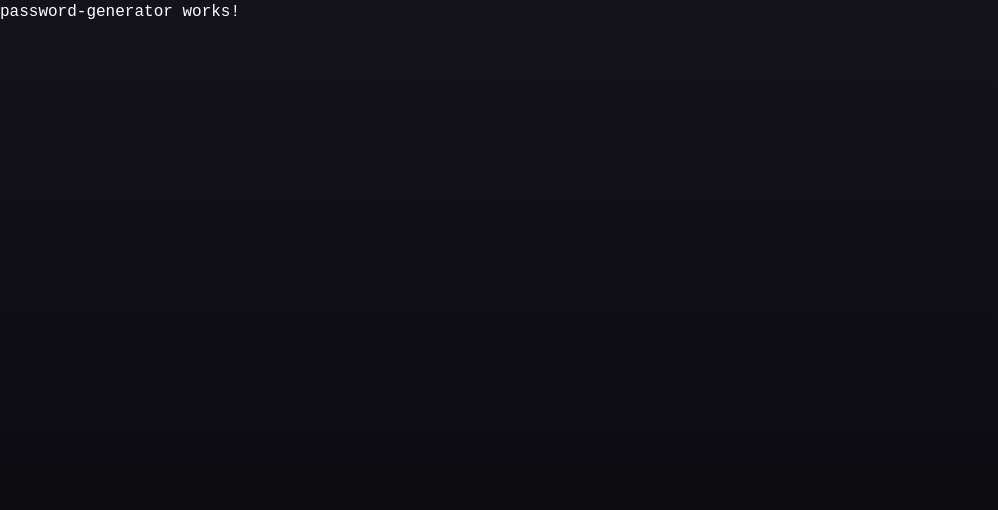
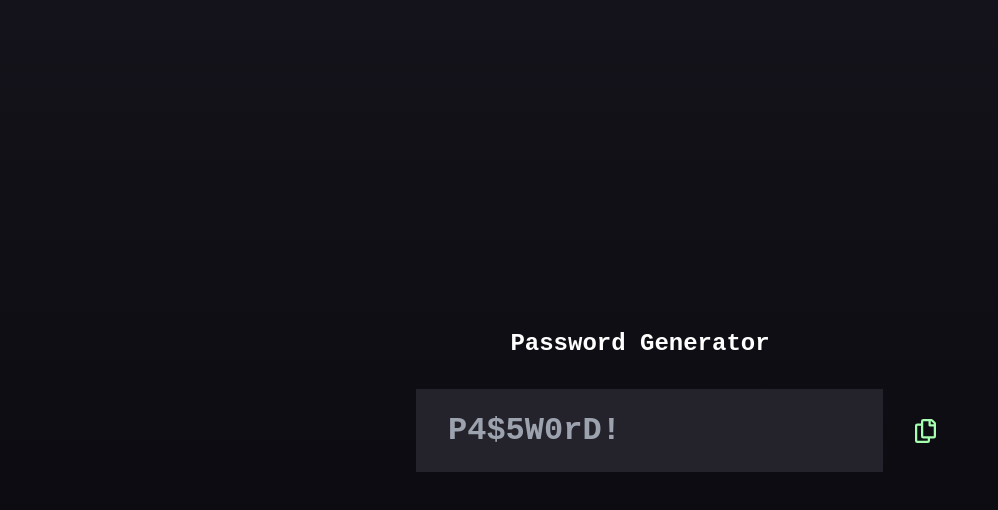
Before and after one commit to Konadu-Akwasi-Akuoko/password-generator-angular, an Angular app: page / in a window 1280 px wide. Shown: the top 510 px of the page, without its empty margins (0-998 px from the left). Built offline with nearby package versions, Linux system fonts and the light colour scheme.

Commit message:
feat: added the input and copy component

```diff
--- a/src/app/app.component.html
+++ b/src/app/app.component.html
@@ -1,3 +1,3 @@
-<main class="min-h-screen bg-gradient-to-b from-bg-a to-bg-b">
+<main class="min-h-screen bg-gradient-to-b from-bg-a to-bg-b relative">
   <app-password-generator />
 </main>
--- a/src/app/components/password-generator/password-generator.component.html
+++ b/src/app/components/password-generator/password-generator.component.html
@@ -1 +1,28 @@
-<p>password-generator works!</p>
+<section
+  class="w-[35%] absolute top-[50%] left-[50%] -translate-x-[50%] -translate-y-[50%]"
+>
+  <p class="heading-medium text-center">Password Generator</p>
+  <div class="w-full mt-[30PX] flex flex-col gap-y-6">
+    <div class="w-full bg-dark-grey text flex flex-row items-center">
+      <input
+        type="text"
+        name="password"
+        id="password"
+        placeholder="P4$5W0rD!"
+        class="px-8 py-5 bg-dark-grey heading-large grow focus-visible:outline-none"
+      />
+      <button
+        class="px-8 text-neon-green hover:text-white"
+        type="button"
+        title="Copy password"
+      >
+        <svg width="21" height="24" xmlns="http://www.w3.org/2000/svg">
+          <path
+            d="M20.341 3.091 17.909.659A2.25 2.25 0 0 0 16.319 0H8.25A2.25 2.25 0 0 0 6 2.25V4.5H2.25A2.25 2.25 0 0 0 0 6.75v15A2.25 2.25 0 0 0 2.25 24h10.5A2.25 2.25 0 0 0 15 21.75V19.5h3.75A2.25 2.25 0 0 0 21 17.25V4.682a2.25 2.25 0 0 0-.659-1.591ZM12.469 21.75H2.53a.281.281 0 0 1-.281-.281V7.03a.281.281 0 0 1 .281-.281H6v10.5a2.25 2.25 0 0 0 2.25 2.25h4.5v1.969a.282.282 0 0 1-.281.281Zm6-4.5H8.53a.281.281 0 0 1-.281-.281V2.53a.281.281 0 0 1 .281-.281H13.5v4.125c0 .621.504 1.125 1.125 1.125h4.125v9.469a.282.282 0 0 1-.281.281Zm.281-12h-3v-3h.451c.075 0 .147.03.2.082L18.667 4.6a.283.283 0 0 1 .082.199v.451Z"
+            fill="currentColor"
+          />
+        </svg>
+      </button>
+    </div>
+  </div>
+</section>
--- a/src/app/components/password-generator/password-generator.component.ts
+++ b/src/app/components/password-generator/password-generator.component.ts
@@ -5,8 +5,6 @@ import { Component } from '@angular/core';
   standalone: true,
   imports: [],
   templateUrl: './password-generator.component.html',
-  styleUrl: './password-generator.component.css'
+  styleUrl: './password-generator.component.css',
 })
-export class PasswordGeneratorComponent {
-
-}
+export class PasswordGeneratorComponent {}
--- a/src/styles.css
+++ b/src/styles.css
@@ -39,7 +39,11 @@
 }
 
 * {
-  @apply font-jetbrains text-white;
+  @apply font-jetbrains;
+}
+
+html {
+  @apply text-white;
 }
 
 .heading-large {
```
